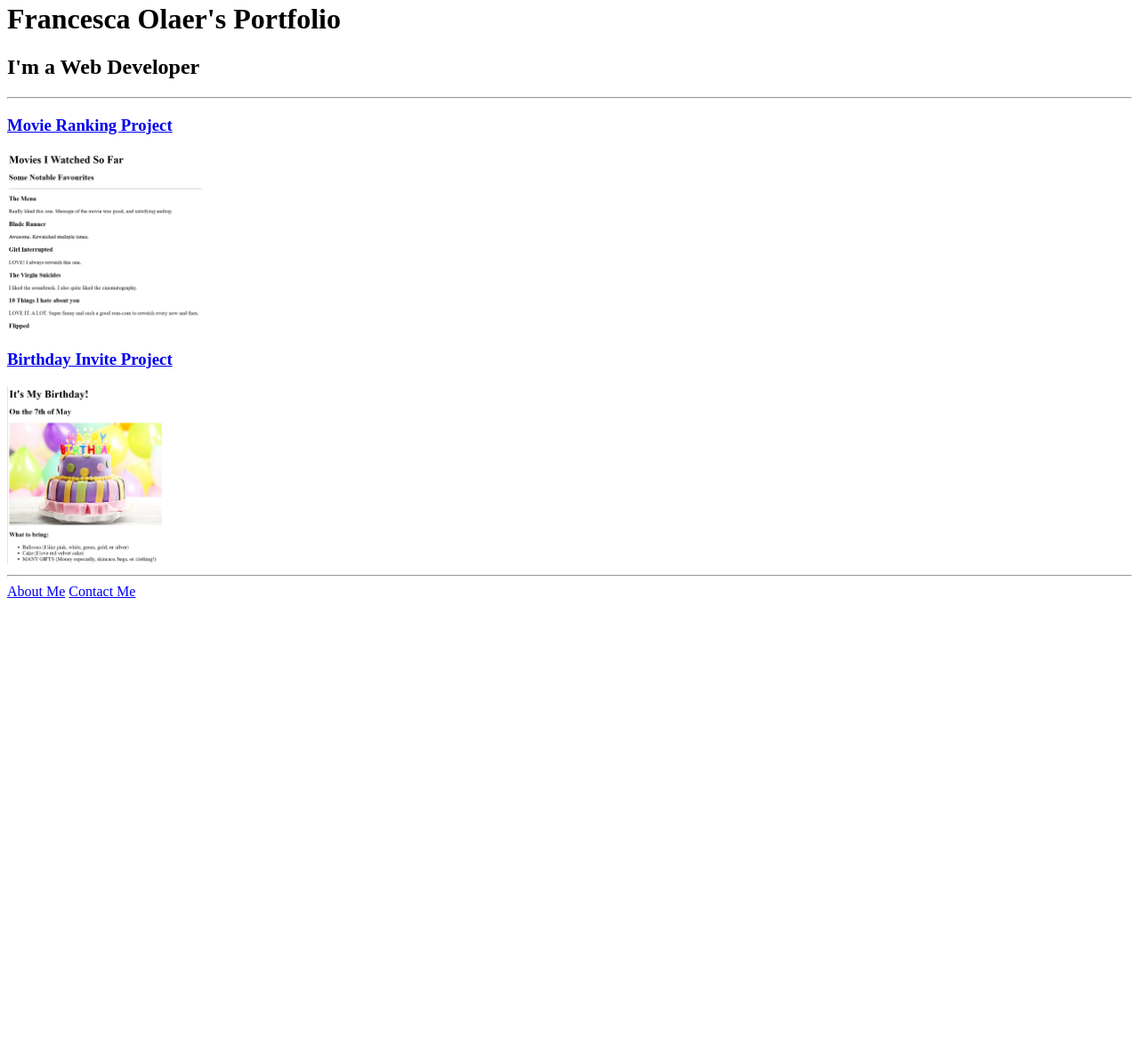
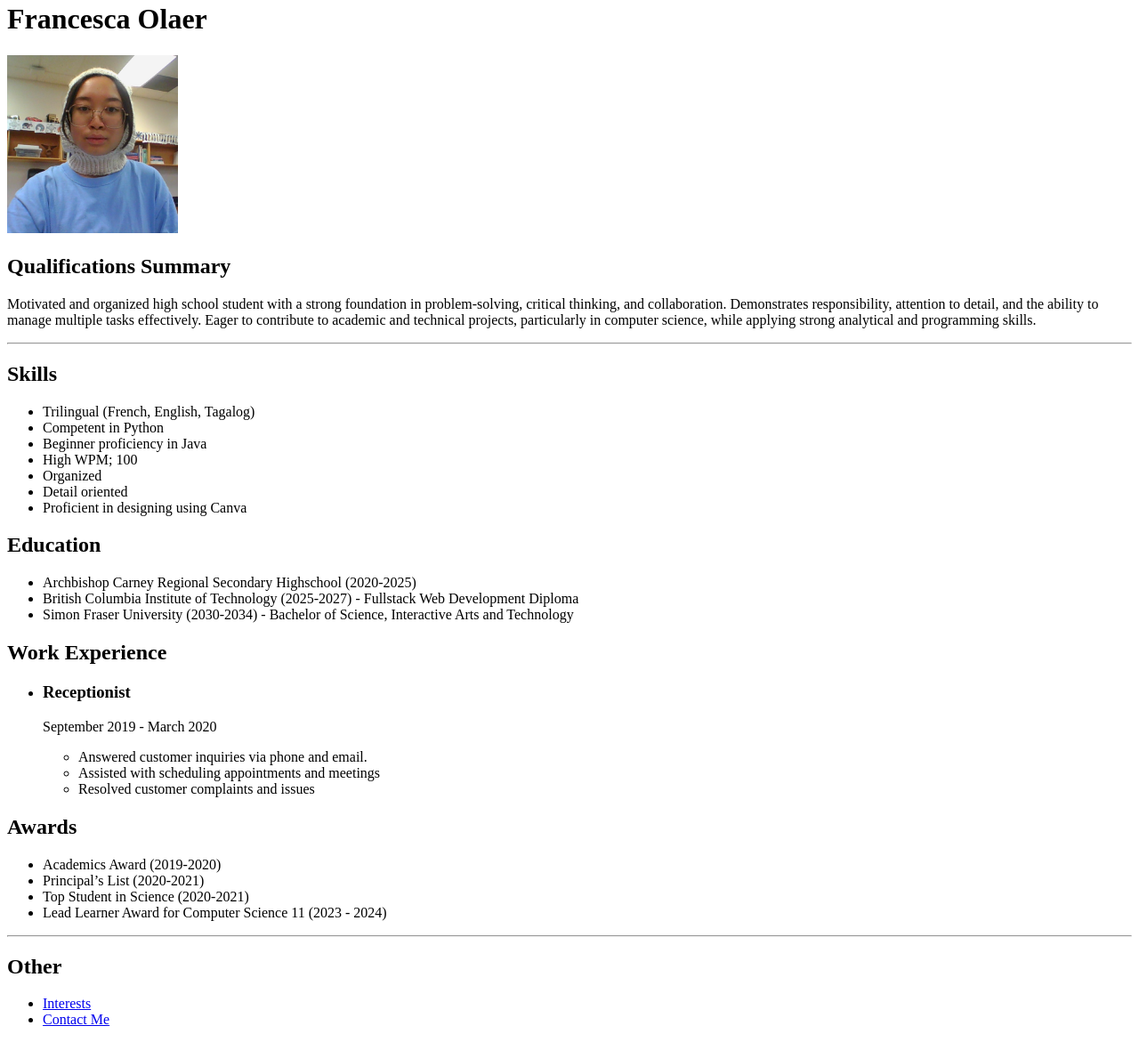
Before and after one commit to franno-png/html-portfolio, a plain HTML site: page index.html in a window 1280 px wide. Shown: the part 18-1189 px from the top of the page at 89% size. Before the commit the page ends 800 px from the top, so only its background shows below. Drawn offline with Linux system fonts and the light colour scheme.

Commit message:
Add files via upload

```diff
--- a/index.html
+++ b/index.html
@@ -1,47 +1,66 @@
-<!-- TODO 1: Create the HTML Boilerplate -->
 <!DOCTYPE html>
 <html lang="en">
     <head>
-    <meta charset="UTF-8" />
-    <meta name="viewport" content="width=device-width, initial-scale=1.0" />
-    <title>Portfolio</title>
+        <meta charset="UTF-8">
+        <title>My Resume</title>
     </head>
 
     <body>
-    <h1>Francesca Olaer's Portfolio</h1>
-    <h2>I'm a Web Developer</h2>
+        <h1>Francesca Olaer</h1>
+
+        <img src="./assets/images/resumePic.png" height="200" alt="Selfie"/>
+
+        <h2>Qualifications Summary</h2>
+        <p>Motivated and organized high school student with a strong foundation in problem-solving, critical thinking,
+        and collaboration. Demonstrates responsibility, attention to detail, and the ability to manage multiple tasks
+        effectively. Eager to contribute to academic and technical projects, particularly in computer science, while
+        applying strong analytical and programming skills.</p>
 
         <hr />
 
-    <h3><a href="./public/movie-ranking.html">Movie Ranking Project</a></h3>
-    <img
-      src="./assets/images/MoviesWatched.png"
-      height="200"
-      alt="List of movies"
-    />
+        <h2>Skills</h2>
+        <ul>
+            <li>Trilingual (French, English, Tagalog)</li>
+            <li>Competent in Python</li>
+            <li>Beginner proficiency in Java</li>
+            <li>High WPM; 100</li>
+            <li>Organized</li>
+            <li>Detail oriented</li>
+            <li>Proficient in designing using Canva</li>
+        </ul>
 
-    <h3><a href="./public/birthday-invite.html">Birthday Invite Project</a></h3>
-    <img
-      src="./assets/images/BdayInvite.png"
-      height="200"
-      alt="Birthday party information"
-    />
+        <h2>Education</h2>
+        <ul>
+            <li>Archbishop Carney Regional Secondary Highschool (2020-2025)</li>
+            <li>British Columbia Institute of Technology (2025-2027) - Fullstack Web Development Diploma</li>
+            <li>Simon Fraser University (2030-2034) - Bachelor of Science, Interactive Arts and Technology</li>
+        </ul>
+
+        <h2>Work Experience</h2>
+        <ul>
+            <li><h3>Receptionist</h3></li>
+            <p>September 2019 - March 2020</p>
+                <ul>
+                    <li>Answered customer inquiries via phone and email.</li>
+                    <li>Assisted with scheduling appointments and meetings</li>
+                    <li>Resolved customer complaints and issues</li>
+                </ul>
+        </ul>
+
+        <h2>Awards</h2>
+        <ul>
+            <li>Academics Award (2019-2020)</li>
+            <li>Principal’s List (2020-2021)</li>
+            <li>Top Student in Science (2020-2021)</li>
+            <li>Lead Learner Award for Computer Science 11 (2023 - 2024)</li>
+        </ul>
 
         <hr />
 
-    <a href="./public/about.html">About Me</a>
-    <a href="./public/contact.html">Contact Me</a>
+        <h2>Other</h2>
+        <ul>
+            <li><a href="./public/hobbies.html">Interests</a></li>
+            <li><a href="./public/contact.html">Contact Me</a></li>
+        </ul>
     </body>
 </html>
-
-<!-- TODO 3: Take screenshots of your project previews and add the images to the images folder -->
-
-<!-- TODO 4: Add titles/subtitles etc. -->
-
-<!-- TODO 5: Add a link to the project pages -->
-
-<!-- TODO 6: Add images to show the project previews
-HINT for TODO 6: You can use the height attribute set to 200 to make the image smaller:
-https://developer.mozilla.org/en-US/docs/Web/HTML/Element/img#attr-height -->
-
-<!-- TODO 7: Add the Contact Me and About Me page links -->
```
Also changed, not shown: public/contact.html (+21 -9 lines), public/hobbies.html (added, +19 -0 lines), assets/images/resumePic.png (added). Lines whose indentation alone changed are shown as unchanged.
